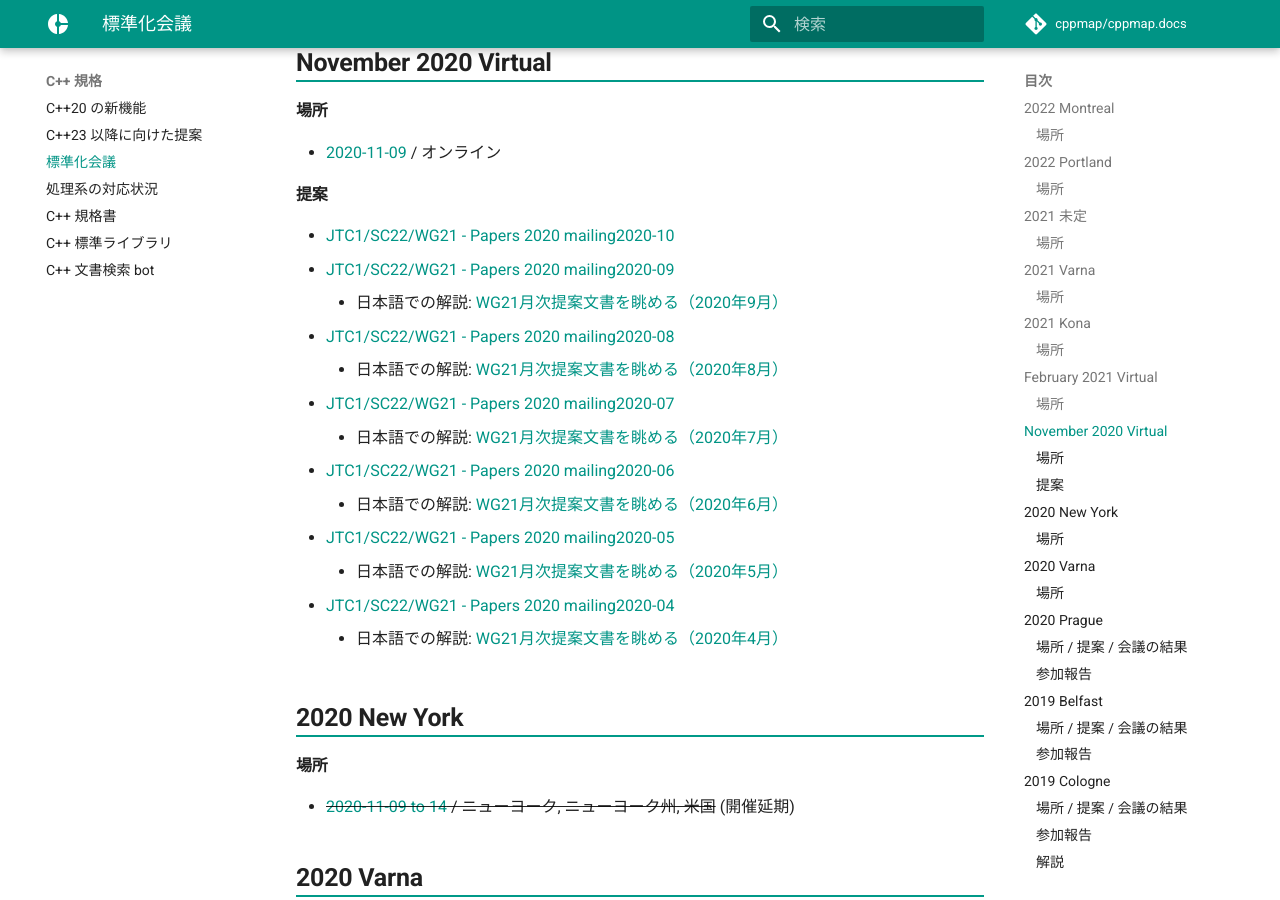
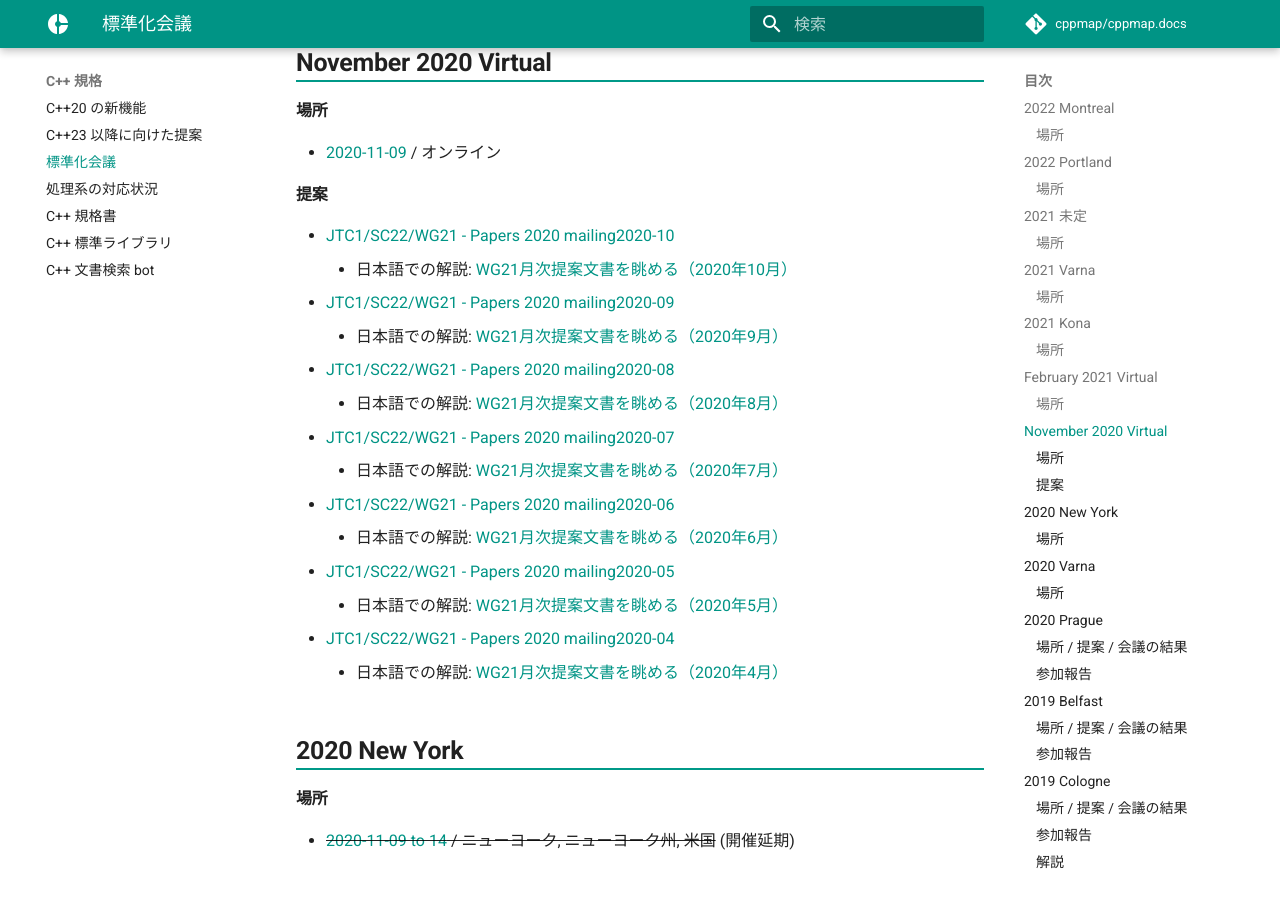
Before and after one commit to cppmap/cppmap.docs, an MkDocs documentation site: the page built from docs/standardization/meetings.md, in a window 1280 px wide and 900 px high, scrolled down 1217 px. Built offline with MkDocs 1.6.1 and Material for MkDocs 9.7.7, drawn with Linux system fonts in a browser that asks for light colours; nearby versions of some CDN libraries; comment, search, counter and statistics services are not loaded.

Commit message:
Update meetings.md

```diff
--- a/docs/standardization/meetings.md
+++ b/docs/standardization/meetings.md
@@ -34,6 +34,7 @@ C++ への提案文書を議論して承認する C++ 標準化委員会の主
 
 #### 提案
 - [JTC1/SC22/WG21 - Papers 2020 mailing2020-10](http://www.open-std.org/jtc1/sc22/wg21/docs/papers/2020/#mailing2020-10)
+    - 日本語での解説: [WG21月次提案文書を眺める（2020年10月）](https://onihusube.hatenablog.com/entry/2020/11/02/221657)
 - [JTC1/SC22/WG21 - Papers 2020 mailing2020-09](http://www.open-std.org/jtc1/sc22/wg21/docs/papers/2020/#mailing2020-09)
     - 日本語での解説: [WG21月次提案文書を眺める（2020年9月）](https://onihusube.hatenablog.com/entry/2020/10/09/221025)
 - [JTC1/SC22/WG21 - Papers 2020 mailing2020-08](http://www.open-std.org/jtc1/sc22/wg21/docs/papers/2020/#mailing2020-08)
```
